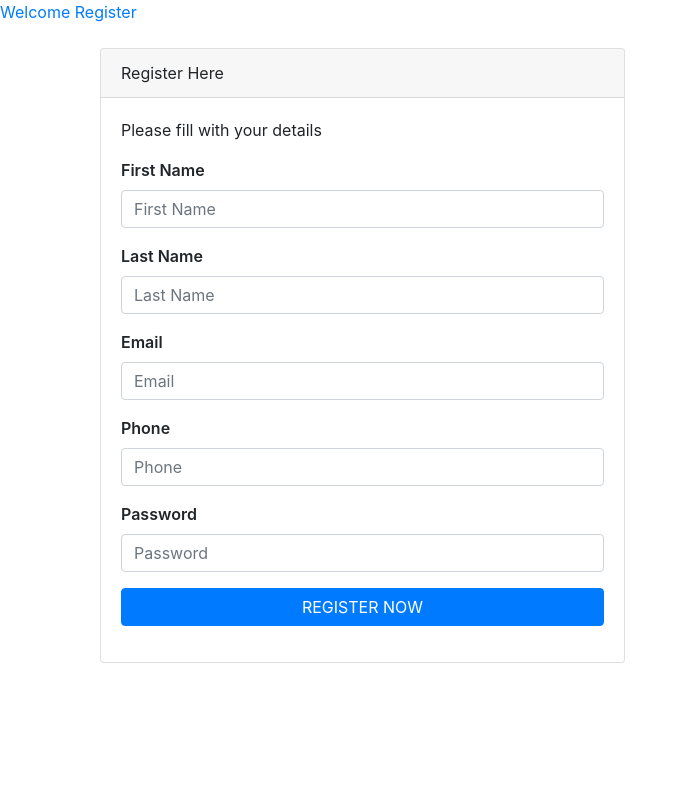
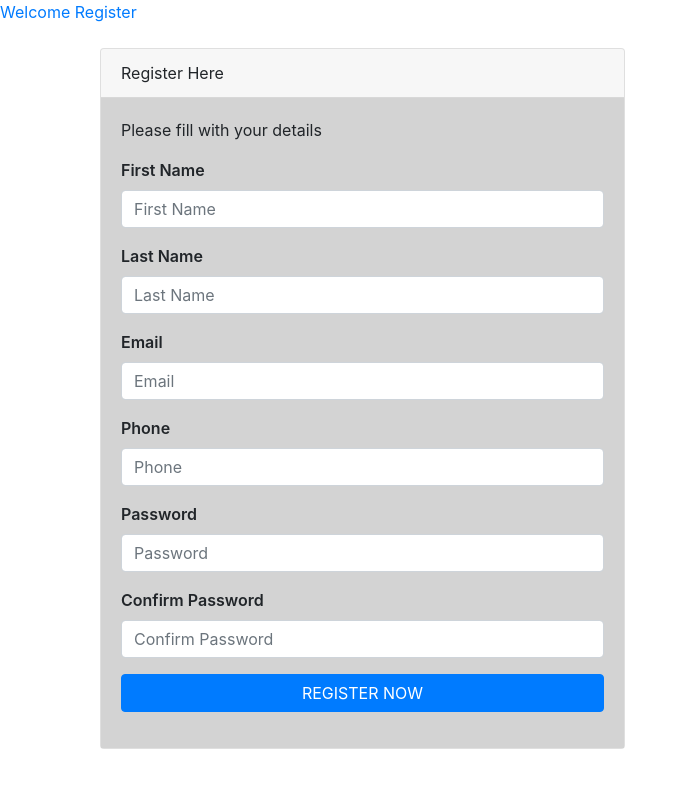
Before and after one commit to ritiger/auth_project, a CodeIgniter app: page /auth_project/auth/register in a window 1280 px wide. Shown: the whole page, without its empty margins (0-688 px from the left). Run offline with CodeIgniter, Linux system fonts and the light colour scheme; some libraries are stand-ins or nearby versions.

Commit message:
fourth commit;

```diff
--- a/application/controllers/Auth.php
+++ b/application/controllers/Auth.php
@@ -9,11 +9,12 @@ class Auth extends CI_Controller{
         $this->form_validation->set_message('is_unique', 'Email address already exist, please try another.');
         $this->form_validation->set_message('is_unique', 'Phone number already exist, please try another.');
 
-        $this->form_validation->set_rules('first_name', 'First name', 'required');
-        $this->form_validation->set_rules('last_name', 'Last name', 'required');
-        $this->form_validation->set_rules('email', 'Email', 'required|valid_email|is_unique[users.email]');
-        $this->form_validation->set_rules('phone', 'Phone', 'required|is_unique[users.phone]');
-        $this->form_validation->set_rules('password', 'Password', 'required');
+        $this->form_validation->set_rules('first_name', 'First name', 'trim|required|alpha');
+        $this->form_validation->set_rules('last_name', 'Last name', 'trim|required|alpha');
+        $this->form_validation->set_rules('email', 'Email', 'trim|required|valid_email|is_unique[users.email]');
+        $this->form_validation->set_rules('phone', 'Phone', 'trim|required|is_unique[users.phone]');
+        $this->form_validation->set_rules('password', 'Password', 'trim|required');
+        $this->form_validation->set_rules('cpassword', 'Confirm Password', 'trim|required|matches[password]');
 
 
         if($this->form_validation->run() == false) {
@@ -25,18 +26,19 @@ class Auth extends CI_Controller{
 
             $this->load->model('Auth_model');
             $formArray = array(
-            'first_name' => $this->input->post('first_name'),
-            'last_name' => $this->input->post('last_name'),
+            'first_name' => $this->input->get('first_name'),
+            'last_name' => $this->input->get('last_name'),
             'email' => $this->input->post('email'),
             'phone' => $this->input->post('phone'),
             'password' => md5($this->input->post('password')),
+            // 'cpassword' => $this->input->post('cpassword'),
             'created_at' => date('Y-m-d H:i:s')
             );
             // $formArray['updated_at'] = date('Y-m-d H:i:s');
             $this->Auth_model->create($formArray);
 
             $this->session->set_flashdata('msg', 'Your account has been created successfully.');
-            redirect(base_url().'index.php/Auth/register');
+            redirect(base_url('/Auth/register'));
 
         }
 
--- a/application/views/register.php
+++ b/application/views/register.php
@@ -22,7 +22,7 @@
         echo "<div class='alert alert-success'>$msg</div>";
       }
   ?> -->
-  <?php if(!empty($this->session->flashdata('msg'))): ?>
+  <?php if($this->session->flashdata('msg')): ?>
     <h4 class="alert alert-success"><?php echo $this->session->flashdata('msg'); ?></h4>
   <?php endif; ?>
   <div class="col-md-6">
@@ -31,7 +31,7 @@
          Register Here
       </div>
       <form action="<?php echo base_url().'index.php/Auth/register'?>" name="registerForm" id="registerForm" method="post">
-        <div class="card-body register">
+        <div class="card-body register" style="background: lightgray">
           <p class="card-text">Please fill with your details</p>
           <div class="form-group">
             <label for="name">First Name</label>
@@ -59,12 +59,16 @@
             <p class="invalid-feedback"><?php echo strip_tags(form_error('password'));?></p>
           </div>
           <div class="form-group">
+            <label for="name">Confirm Password</label>
+            <input type="password" name="cpassword" id="cpassword" class="form-control <?php echo (form_error('cpassword') != "") ? 'is-invalid' : '';?>" value="<?php echo set_value('cpassword')?>" placeholder="Confirm Password">
+            <p class="invalid-feedback"><?php echo strip_tags(form_error('cpassword'));?></p>
+          </div>
+          <div class="form-group">
             <button class="btn btn-block btn-primary">REGISTER NOW</button>
           </div>
         </div>
       </form>
     </div>
-
   </div>
 </div>
 
```
